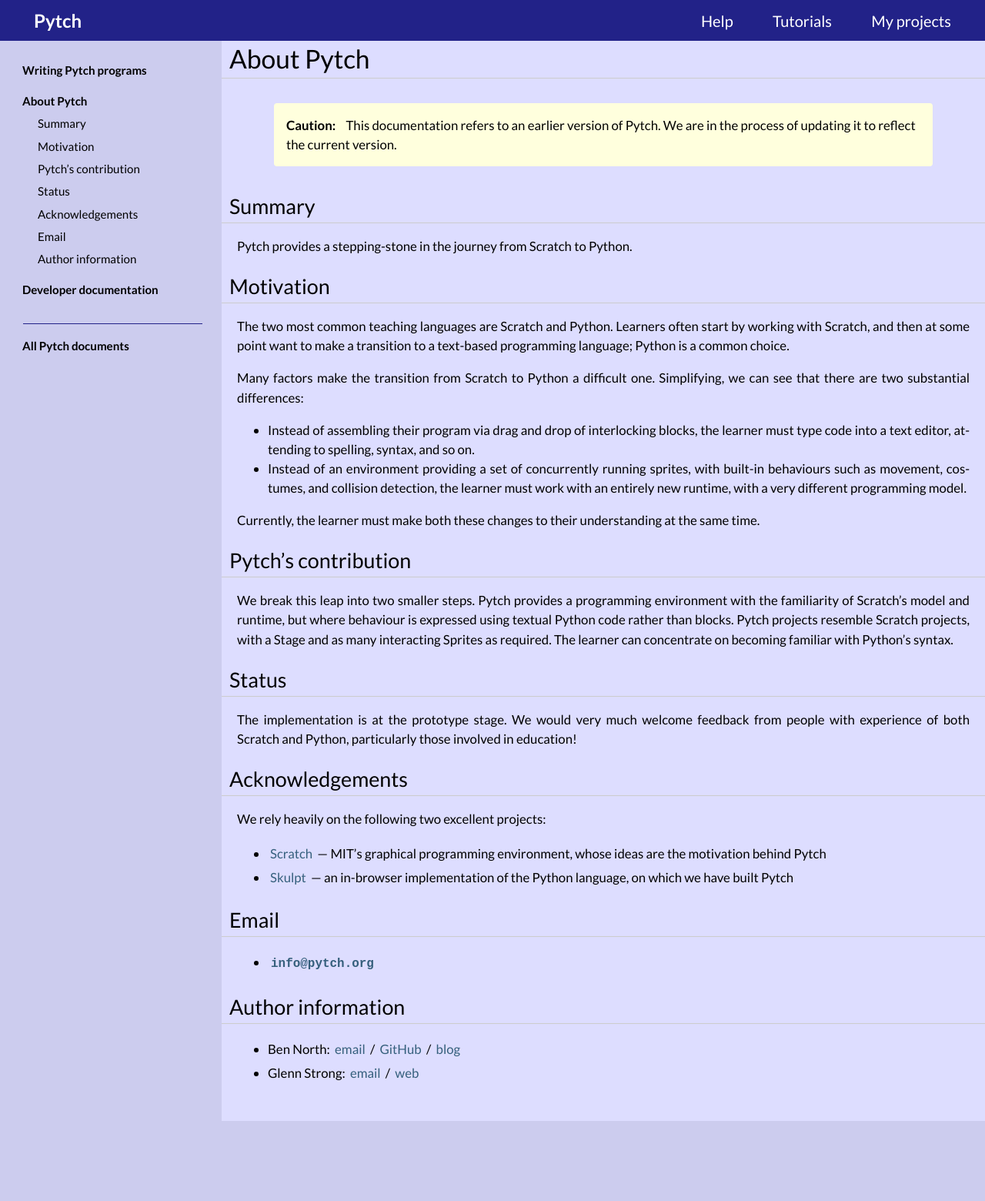
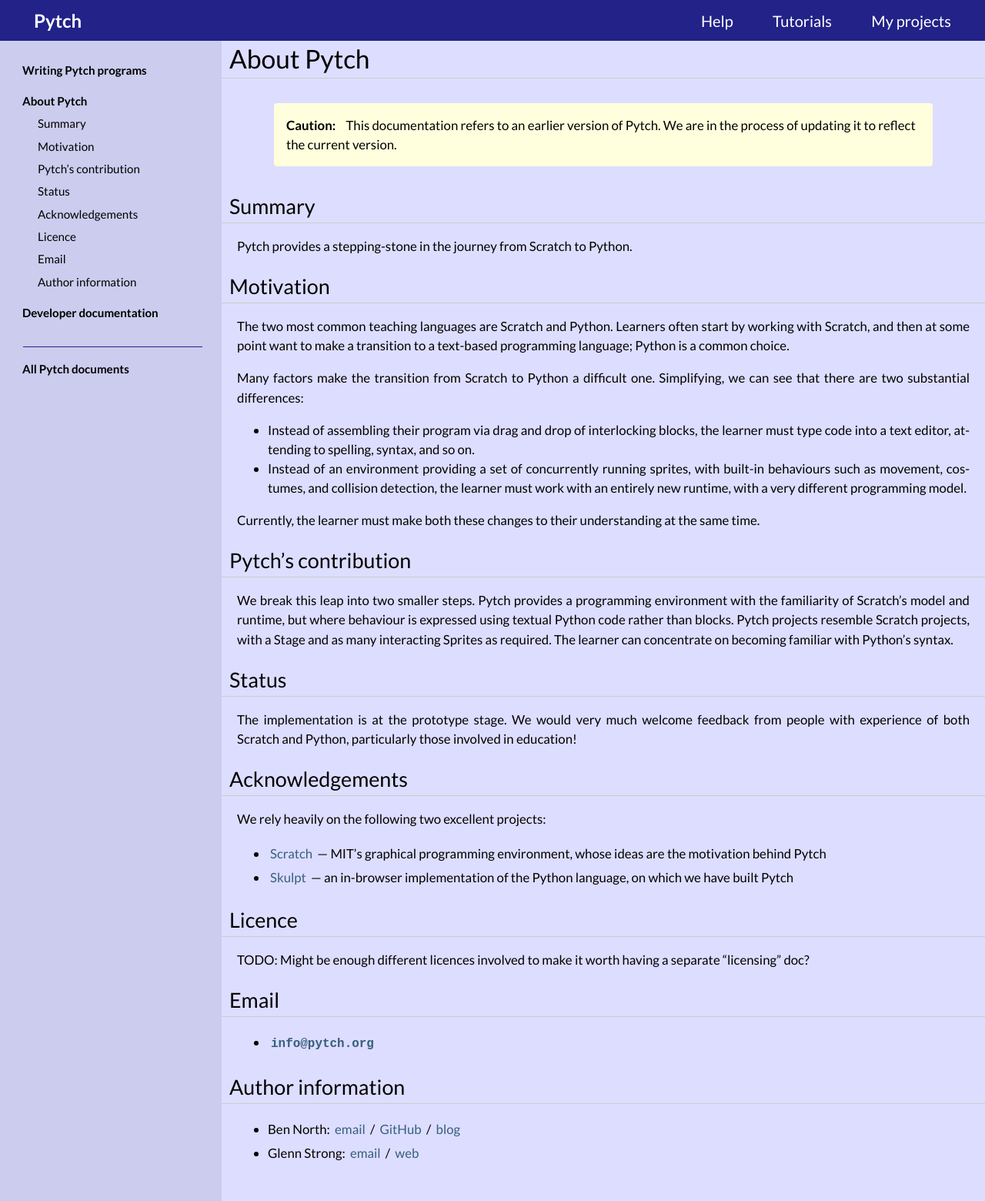
Before and after one commit to pytchlang/pytch-website, a Sphinx documentation site: the page built from source/about.rst, in a window 1280 px wide. Shown: the whole page at 77% size. Built offline with Sphinx 7.4.7, drawn with Linux system fonts in a browser that asks for light colours; pages that are not in the unit, such as notebooks, are missing from menus.

Commit message:
Add placeholder for Licence section of 'about'

```diff
--- a/source/about.rst
+++ b/source/about.rst
@@ -61,6 +61,12 @@
 -  `Skulpt <https://skulpt.org/>`_ — an in-browser implementation of
    the Python language, on which we have built Pytch
 
+Licence
+-------
+
+TODO: Might be enough different licences involved to make it worth
+having a separate "licensing" doc?
+
 Email
 -----
 
```
